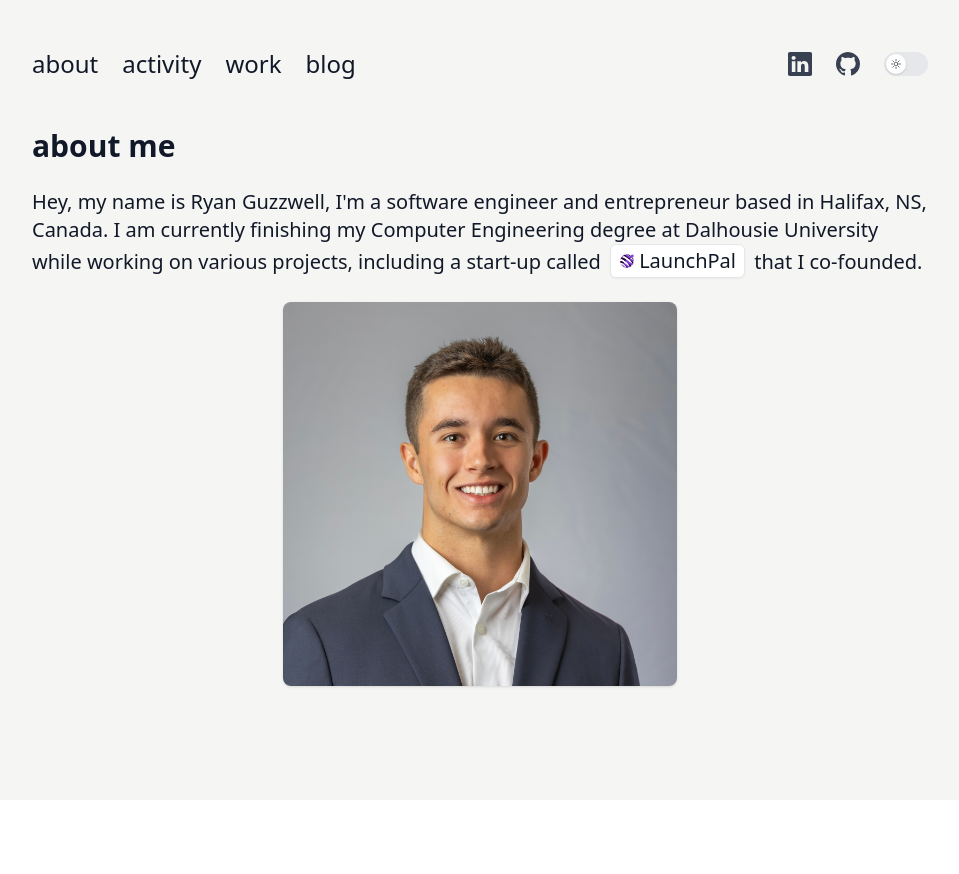
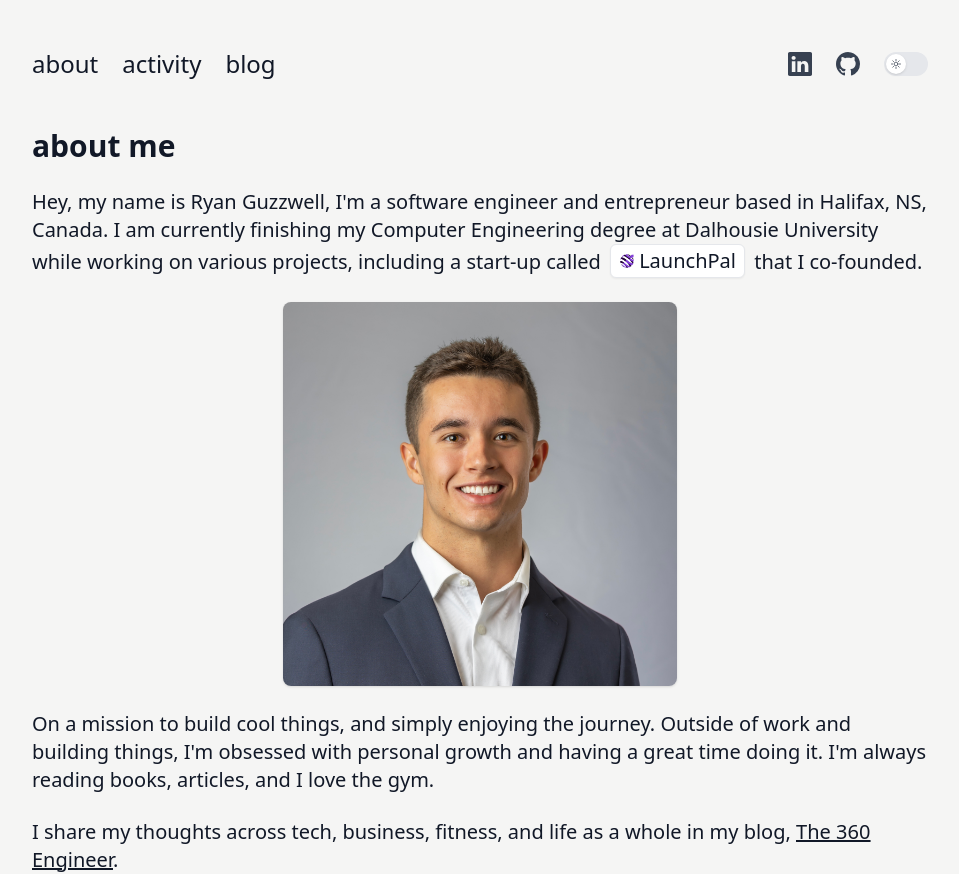
Before and after one commit to RGuzzy96/personal, a Next.js app: page / in a window 1280 px wide. Shown: the whole page, without its empty margins (160-1119 px from the left). Before the commit the page ends 800 px from the top, so only its background shows below. Built offline with nearby package versions, Linux system fonts and the light colour scheme.

Commit message:
added links to blog

```diff
--- a/components/about.tsx
+++ b/components/about.tsx
@@ -5,7 +5,8 @@ export default function About() {
 
             <p className="text-xl">Hey, my name is Ryan Guzzwell, I{"'"}m a software engineer and entrepreneur based in Halifax, NS, Canada. I am currently finishing my Computer Engineering degree at Dalhousie University while working on various projects, including a start-up called <span className="border mx-1 bg-white dark:bg-black items-center py-0.5 px-2 rounded-md shadow-sm inline-flex max-w-max"><a href="https://launchpal.ai" target="_blank" rel="noopener noreferrer" className="flex items-center gap-x-1"><img src="/lp-favicon.png" className="h-4 w-4"/>LaunchPal</a></span> that I co-founded.</p>
             <img src="/ryan.jpg" className="max-h-96 w-fit rounded-lg shadow self-center"/>
-            <p></p>
+            <p className="text-xl">{"On a mission to build cool things, and simply enjoying the journey. Outside of work and building things, I'm obsessed with personal growth and having a great time doing it. I'm always reading books, articles, and I love the gym."}</p>
+            <p className="text-xl">I share my thoughts across tech, business, fitness, and life as a whole in my blog, <span className="underline"><a href="https://the360engineer.substack.com" target="_blank" rel="noopener noreferrer">The 360 Engineer</a></span>.</p>
         </div>
     )
 }
--- a/components/nav.tsx
+++ b/components/nav.tsx
@@ -13,13 +13,13 @@ const navItems = [
         name: "activity",
         href: "/activity"
     },
-    {
+    /*{
         name: "work",
         href: "/work"
-    },
+    },*/
     {
         name: "blog",
-        href: "/blog"
+        href: "https://the360engineer.substack.com"
     }
 ]
 
@@ -29,9 +29,18 @@ export default function Nav({children}) {
             <div className="w-full my-12 max-w-4xl flex items-center justify-between gap-x-6">
                 <div className="flex gap-x-6 items-center">
                     {navItems.map(item => (
-                    <Link href={item.href} key={item.name} className="text-gray-900 dark:text-stone-300 dark:hover:text-stone-200 sm:text-2xl hover:text-gray-700">
-                        {item.name}
-                    </Link>
+                        <div key={item.name}>
+                            {item.name === 'blog' ?
+                            <Link href={item.href} target="_blank" rel="noopener noreferrer" className="text-gray-900 dark:text-stone-300 dark:hover:text-stone-200 sm:text-2xl hover:text-gray-700">
+                                {item.name}
+                            </Link>
+                            :
+                            <Link href={item.href} className="text-gray-900 dark:text-stone-300 dark:hover:text-stone-200 sm:text-2xl hover:text-gray-700">
+                                {item.name}
+                            </Link>
+                            }
+                        </div>
+
                     ))}
                 </div>
                 <div className="flex gap-x-6 items-center text-gray-700 dark:text-stone-300 dark:hover:text-stone-200 hover:text-gray-600">
```
